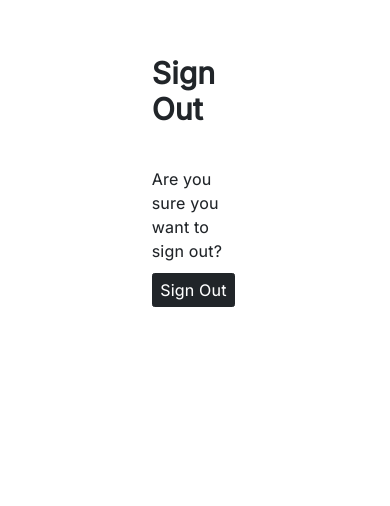
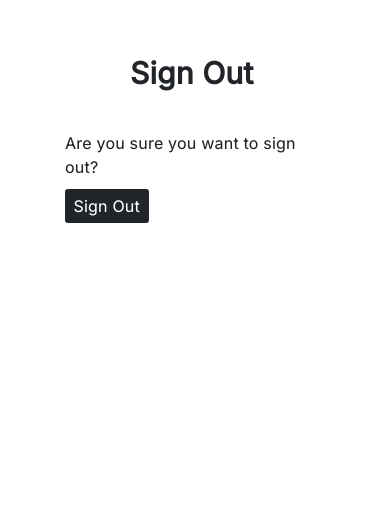
Before and after one commit to RichardByrne95/CI-MS4-TuckIn, a Django app: template templates/allauth/account/logout.html in a window 390 px wide. Shown: the part 105-611 px from the top of the page. Run offline with Django 3.2, Linux system fonts and the light colour scheme; the template is opened without the code that fills it: most values are stand-ins (such as "Sample title", 1, 10 or a date in 2020); parts of the project's set-up code (start-up, migrations or seed data) failed here and were passed over; some libraries are stand-ins or nearby versions.

Commit message:
Make signout page responsive

```diff
--- a/static/css/base.css
+++ b/static/css/base.css
@@ -501,6 +501,10 @@ select:invalid, select option[value=""] {
     .navbar-brand {
         font-size: 3.1rem;
     }
+
+    #login, #signup, #sign-out {
+        margin-top: 16rem;
+    }
 }
 
 /* ----------------------------------------- >=1200px */
--- a/templates/allauth/account/logout.html
+++ b/templates/allauth/account/logout.html
@@ -5,14 +5,14 @@
     <div class="container-fluid no-gutters">
         <section id="sign-out">
             <div class="row no-gutters justify-content-center">
-                <div class="col-8 no-gutters">
+                <div class="col-12 col-md-10 col-lg-8 no-gutters">
                     <div class="row no-gutters justify-content-center">
                         <div class="col-4 no-gutters mb-5">
                             <h1>Sign Out</h1>
                         </div>
                     </div>
                     <div class="row no-gutters justify-content-center">
-                        <div class="col-4 no-gutters">
+                        <div class="col-8 col-md-6 col-lg-4 no-gutters">
                             <p class="mb-3">Are you sure you want to sign out?</p>
                             <form method="post" action="{% url 'account_logout' %}">
                                 {% csrf_token %}
```
